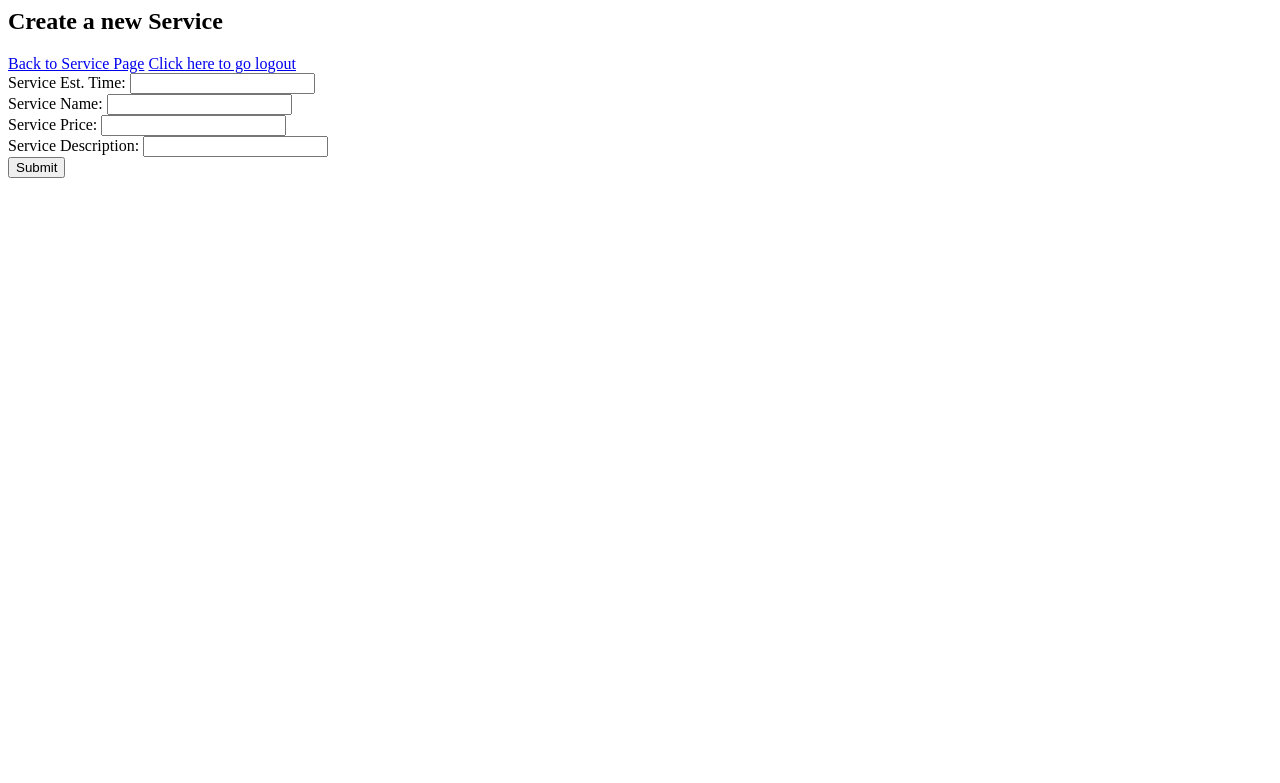
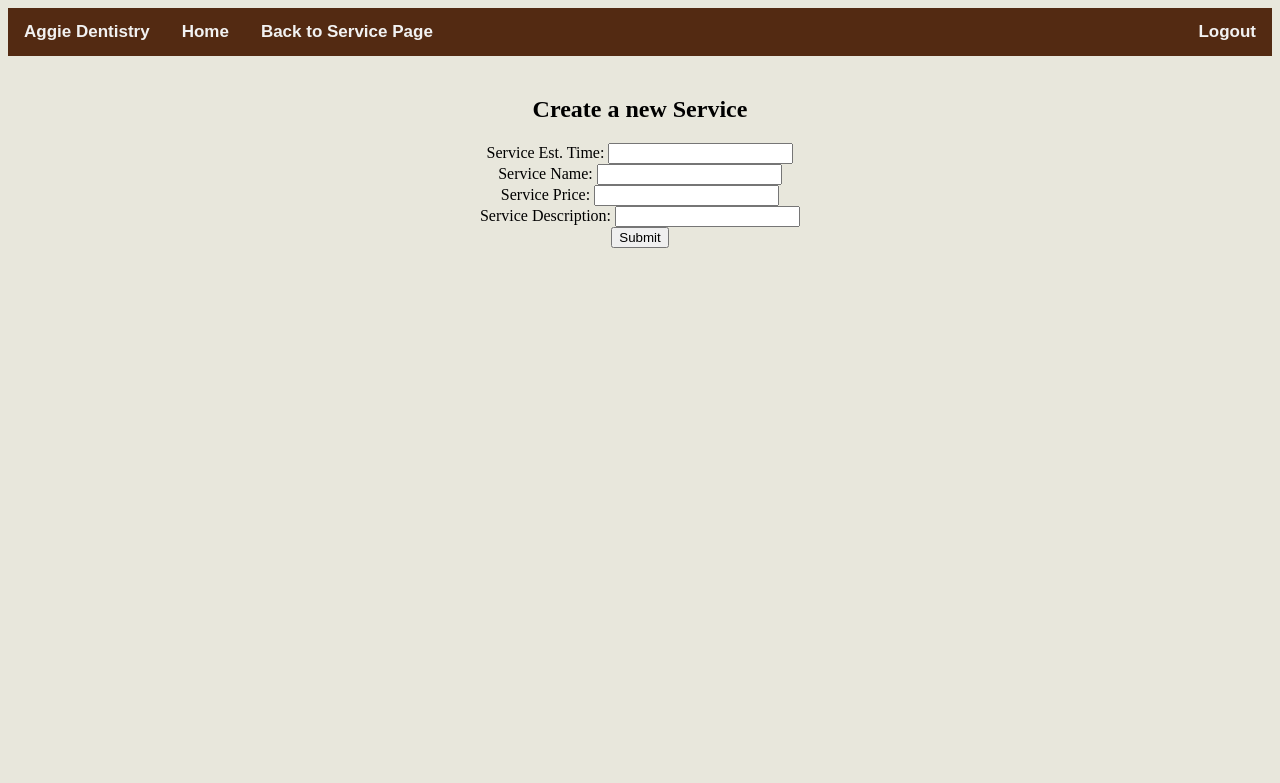
Before and after one commit to jacksonwrightjr/310-Group1-Final, a PHP site: page /createService.php in a window 1280 px wide. Shown: the top 783 px of the page. Run offline with PHP 8.4, Linux system fonts and the light colour scheme; the visitor is signed in with stand-in values (Sample User, id 1).

Commit message:
add service page styling

```diff
--- a/createService.php
+++ b/createService.php
@@ -1,6 +1,9 @@
 <html>
     <head>
-        <title>My first PHP Website</title>
+        <title>Create Service</title>
+        <link rel = "stylesheet" href = "style.css">
+        <!-- <link rel= "icon" type = "image" href = "img/tooth.png"> -->
+        <link rel="icon" type="image/x-icon" href="img/favicon.ico">
     </head>
     <?php
     session_start(); //starts the session
@@ -11,10 +14,20 @@
     }
     $user = $_SESSION['user']; //assigns user value
     ?>
-    <body>
+    <body style="background-color:rgb(232, 231, 220);">
+    <div class = "topnav">
+    <a style="font-family: Arial, Helvetica, sans-serif; font-weight:bold">Aggie Dentistry</a>
+    <a style="font-family: Arial, Helvetica, sans-serif; font-weight:bold" href = "userhome.php"> Home </a>
+    <a style="font-family: Arial, Helvetica, sans-serif; font-weight:bold" href = "service.php"> Back to Service Page </a>
+
+
+
+    <div class="topnav-right">
+    <a style="font-family: Arial, Helvetica, sans-serif; font-weight:bold" href = "logout.php"> Logout </a>
+    </div>
+    </div>
+    <div style = "margin-left:auto;margin-right:auto;" class = "imgcontainer">
         <h2>Create a new Service</h2>
-        <a href="service.php">Back to Service Page</a>
-        <a href="logout.php">Click here to go logout</a>
 
         <form action="createService.php" method="post">
         Service Est. Time: <input type="text" name="serviceEstTime"><br>
@@ -23,7 +36,7 @@
         Service Description: <input type="text" name="serviceDesc"><br>
         <input type="submit">
         </form>
-
+    </div>
 	</body>
 </html>
 
--- a/service.php
+++ b/service.php
@@ -10,6 +10,7 @@
     <div class = "topnav">
     <a style="font-family: Arial, Helvetica, sans-serif; font-weight:bold">Aggie Dentistry</a>
     <a style="font-family: Arial, Helvetica, sans-serif; font-weight:bold" href = "userhome.php"> Home </a>
+
 
 
     <div class="topnav-right">
```
